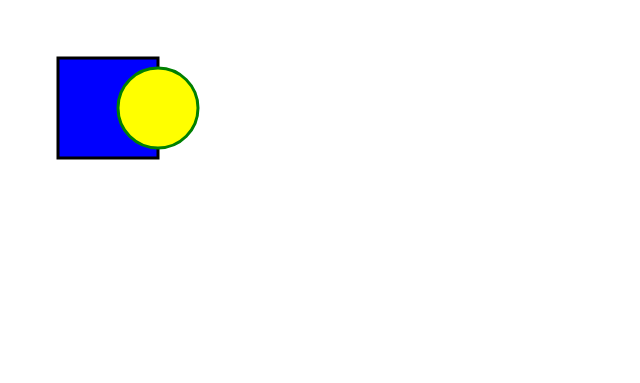
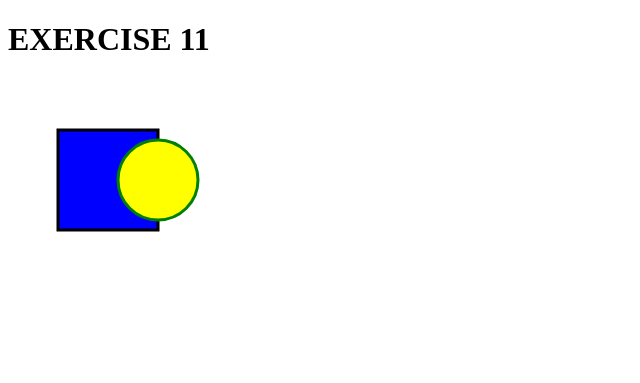
Before and after one commit to Mrsazazellll/Exercise-11, a plain HTML site: page index.html in a window 1280 px wide. Shown: the whole page, without its empty margins (0-640 px from the left). Drawn offline with Linux system fonts and the light colour scheme.

Commit message:
index.html

```diff
--- a/index.html
+++ b/index.html
@@ -6,6 +6,8 @@
     <title>Exercise 11</title>
 </head>
 <body>
+    <h1>EXERCISE 11</h1>
+
     <canvas id="myCanvas" width="400" height="300"></canvas>
 
     <script>
```
